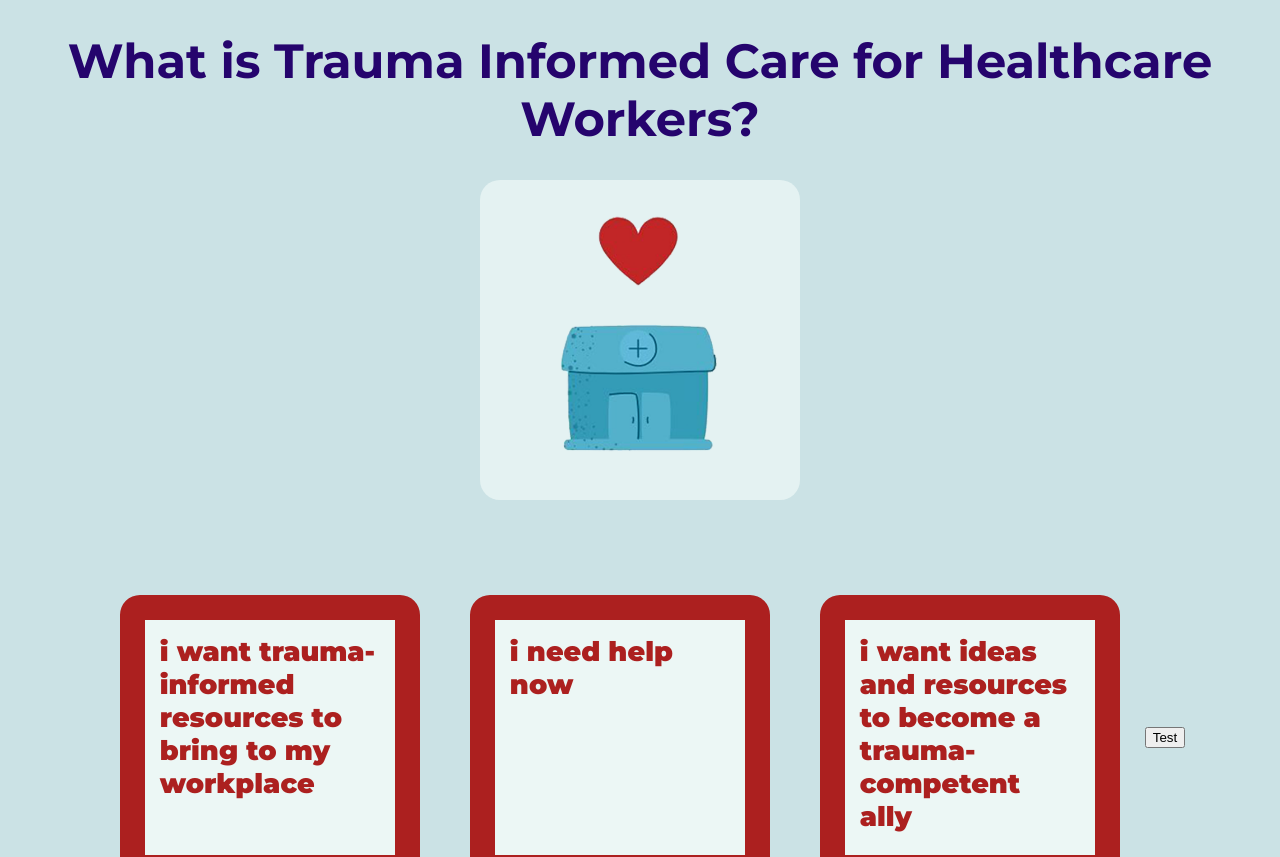
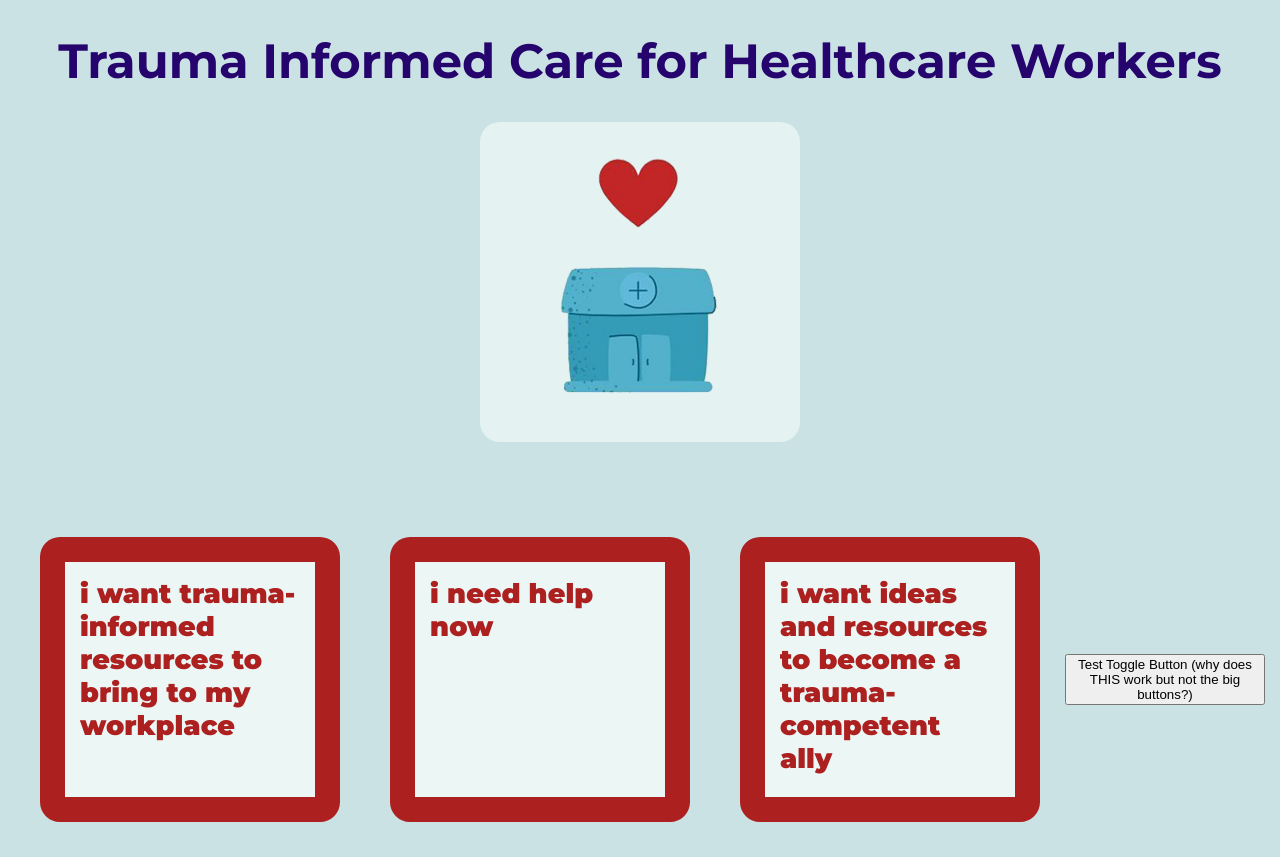
Before and after one commit to CBarrettiSigal/together-vs-virus-trauma-informed-care, a React (Create React App) app in the folder allyship-app/: page / in a window 1280 px wide. Shown: the top 857 px of the page. Built offline with nearby package versions, Linux system fonts and the light colour scheme.

Commit message:
finally got one toggle action down

```diff
--- a/allyship-app/src/App.js
+++ b/allyship-app/src/App.js
@@ -15,44 +15,35 @@ class App extends Component {
   }
 
   toggleCrisisNumberHandler = () => {
-    console.log('Was clicked');
+    console.log('Was clicked!');
     const doesShow = this.state.showCrisisNumber;
     this.setState({ showCrisisNumber: !doesShow });
   };
 
   render () {
-    let crisisNumber = null;
-
-    const buttons = this.state.buttons.map(button => {
-      if (button.id === 2) {
-       return <Option
-          // onClick={this.props.clicked}
-          key={button.id}
-          text={button.text}
-          showCrisisNumber={this.state.showCrisisNumber}
-          onClick={this.toggleCrisisNumberHandler} />;
-      } else {
-        return <Option
-          key={button.id}
-          text={button.text}
-          onClick={this.toggleCrisisNumberHandler} />;
-      }
-      });
-
     return (
       <div className="App-container">
         <div className="App-header">
           <h1>
-            What is Trauma Informed Care for Healthcare Workers?
+            Trauma Informed Care for Healthcare Workers
           </h1>
             <img src="allyship_logo.png" className="App-logo" alt="logo" />
         </div>
         <div className={classes.OptionContainer}>
-          {buttons}
-          <button onClick={this.toggleCrisisNumberHandler}>Test</button>
+        <Option
+          text={this.state.buttons[0].text}
+          key={this.state.buttons[0].id}
+        /><Option
+          text={this.state.buttons[1].text}
+          key={this.state.buttons[1].id}
+          clicked={this.toggleCrisisNumberHandler}
+        /><Option
+          text={this.state.buttons[2].text}
+          key={this.state.buttons[2].id}
+        />
+          <button onClick={this.toggleCrisisNumberHandler}>Test Toggle Button (why does THIS work but not the big buttons?)</button>
         </div>
           {this.state.showCrisisNumber ? (
-            crisisNumber =
             <CrisisNumber
             />
             ) : null}
--- a/allyship-app/src/components/Option/Option.js
+++ b/allyship-app/src/components/Option/Option.js
@@ -5,6 +5,7 @@ const Option = (props) => {
   return (
     <div
       className={classes.Option}
+      onClick={props.clicked}
       >{props.text}
     </div>
   )
```
